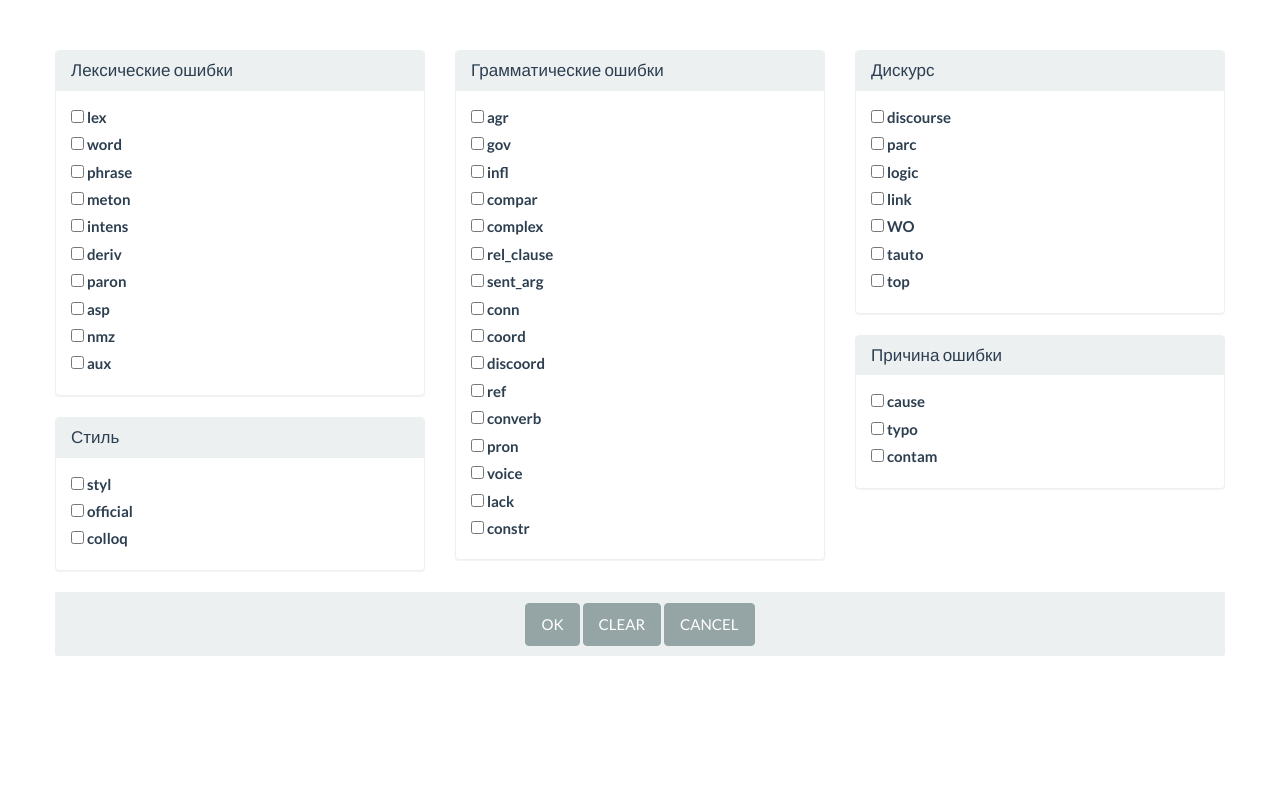
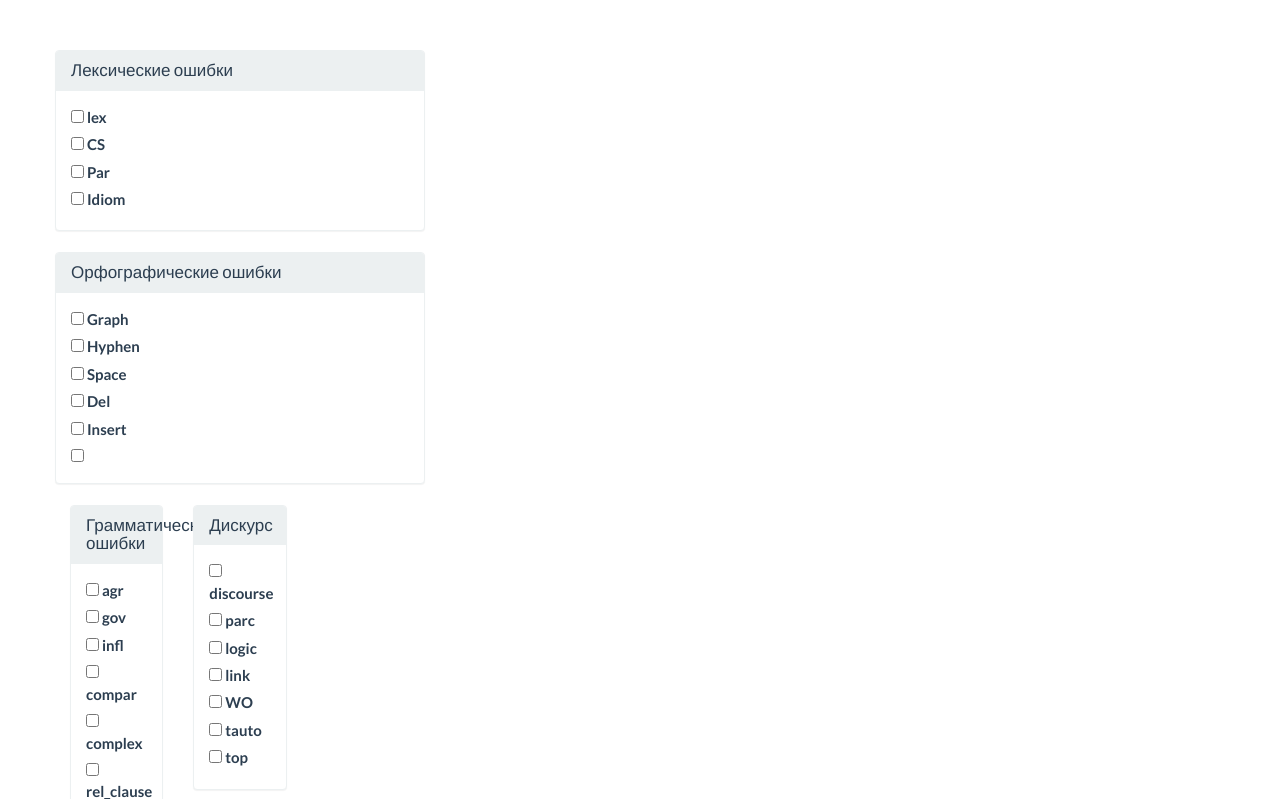
Before and after one commit to euetova/heritage_corpus, a Django app: template templates/search/errsel.html in a window 1280 px wide. Shown: the top 799 px of the page. Before the commit the page ends 656 px from the top, so only its background shows below. Run offline with Django 3.2, Linux system fonts and the light colour scheme; the template is opened without the code that fills it, so the values that code supplies are empty; parts of the project's set-up code (start-up, migrations or seed data) failed here and were passed over; some libraries are stand-ins or nearby versions.

Commit message:
Update errsel.html

```diff
--- a/templates/search/errsel.html
+++ b/templates/search/errsel.html
@@ -29,29 +29,26 @@
                 <div class="gr_group">
                 <div>
                     <input type="checkbox" name="lexis" value="lex" id="lexislex">&nbsp;<label for="lexislex">lex</label><br/>
-<input type="checkbox" name="lexis" value="word" id="lexisword">&nbsp;<label for="lexisword">word</label><br/>
-<input type="checkbox" name="lexis" value="phrase" id="lexisphrase">&nbsp;<label for="lexisphrase">phrase</label><br/>
-<input type="checkbox" name="lexis" value="meton" id="lexismeton">&nbsp;<label for="lexismeton">meton</label><br/>
-<input type="checkbox" name="lexis" value="intens" id="lexisintens">&nbsp;<label for="lexisintens">intens</label><br/>
-<input type="checkbox" name="lexis" value="deriv" id="lexisderiv">&nbsp;<label for="lexisderiv">deriv</label><br/>
-<input type="checkbox" name="lexis" value="paron" id="lexisparon">&nbsp;<label for="lexisparon">paron</label><br/>
-<input type="checkbox" name="lexis" value="asp" id="lexisasp">&nbsp;<label for="lexisasp">asp</label><br/>
-<input type="checkbox" name="lexis" value="nmz" id="lexisnmz">&nbsp;<label for="lexisnmz">nmz</label><br/>
-<input type="checkbox" name="lexis" value="aux" id="lexisaux">&nbsp;<label for="lexisaux">aux</label><br/>
+<input type="checkbox" name="lexis" value="CS" id="lexisword">&nbsp;<label for="lexisword">CS</label><br/>
+<input type="checkbox" name="lexis" value="Par" id="lexisphrase">&nbsp;<label for="lexisphrase">Par</label><br/>
+<input type="checkbox" name="lexis" value="Idiom" id="lexismeton">&nbsp;<label for="lexismeton">Idiom</label><br/>
                 </div>
             </div>
         </div>
       </div>
             <div class="panel panel-default">
         <div class="panel-heading">
-          <h3 title="Invert" class="panel-title gr_inv activeA grammar" onClick="inverse('style')">Стиль</h3>
+          <h3 title="Invert" class="panel-title gr_inv activeA grammar" onClick="inverse('style')">Орфографические ошибки</h3>
         </div>
         <div class="panel-body">
                 <div class="gr_group">
                 <div>
-                    <input type="checkbox" name="style" value="styl" id="stylestyl">&nbsp;<label for="stylestyl">styl</label><br/>
-<input type="checkbox" name="style" value="official" id="styleofficial">&nbsp;<label for="styleofficial">official</label><br/>
-<input type="checkbox" name="style" value="colloq" id="stylecolloq">&nbsp;<label for="stylecolloq">colloq</label><br/>
+                    <input type="checkbox" name="orpho" value="Graph" id="orphograph">&nbsp;<label for="orphograph">Graph</label><br/>
+<input type="checkbox" name="orpho" value="Hyphen" id="orphohyphen">&nbsp;<label for="orphohyphen">Hyphen</label><br/>
+<input type="checkbox" name="orpho" value="Space" id="orphospace">&nbsp;<label for="orphospace">Space</label><br/>
+<input type="checkbox" name="orpho" value="Del" id="orphodel">&nbsp;<label for="orphodel">Del</label><br/>
+<input type="checkbox" name="orpho" value="Insert" id="orphoinsert">&nbsp;<label for="orphoinsert">Insert</label><br/>
+<input type="checkbox" name="orpho" value=""
                 </div>
             </div>
         </div>
```
